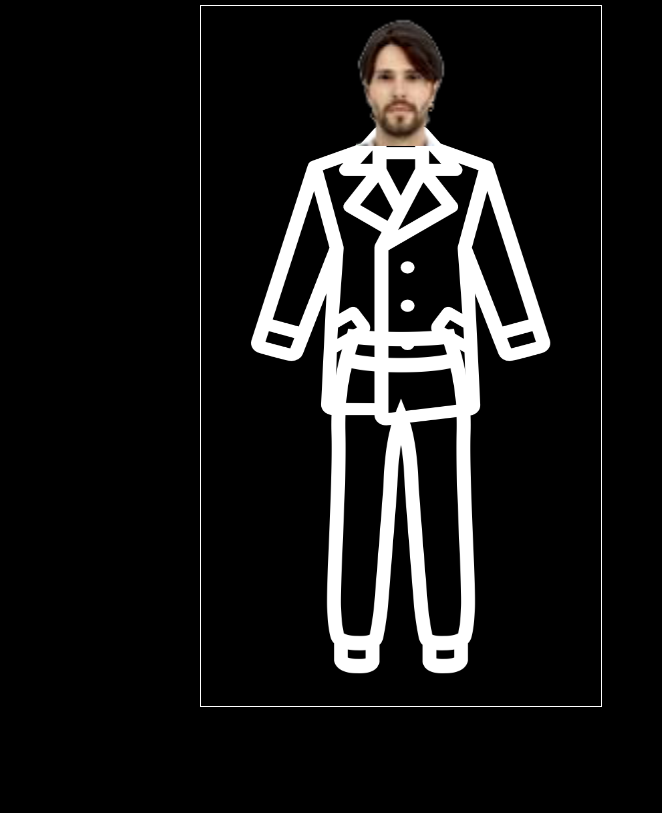
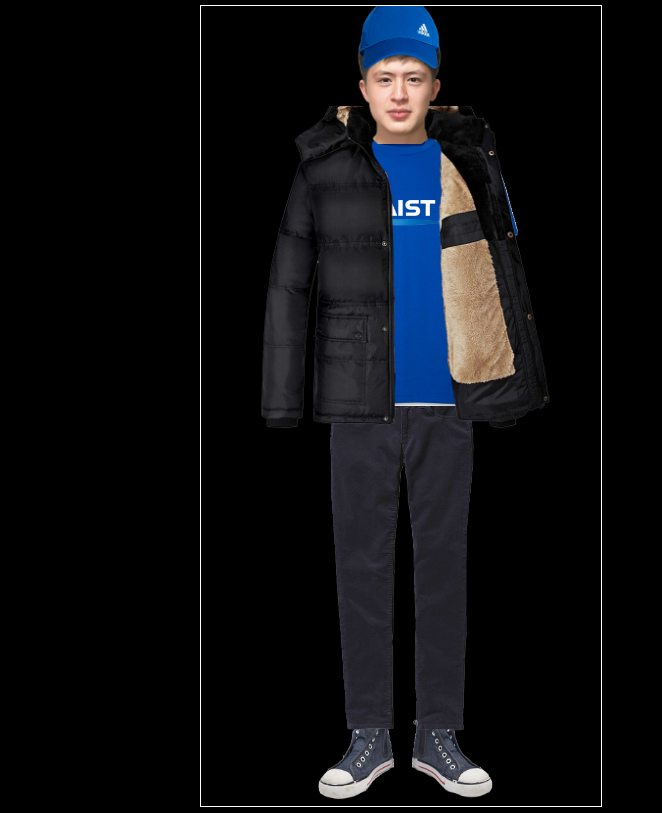
Before and after one commit to KAIST-CS408E/mirror_interface, a plain HTML site: page wardrobe/wardrobe_select.html in a window 1280 px wide. Shown: the part 51-864 px from the top of the page, without its empty margins (0-662 px from the left). Before the commit the page ends 800 px from the top, so only its background shows below. Drawn offline with Linux system fonts and the light colour scheme.

Commit message:
wardrobe in progress

```diff
--- a/wardrobe/wardrobe_select.html
+++ b/wardrobe/wardrobe_select.html
@@ -23,24 +23,7 @@
 
 
     <h1>Model</h1>
-<!--     <div class="container main-window">
-      <br>
-      <br>
-      <div class="row">
-        <div class="col-md-12 col-sm-12"><h1>My Wardrobe</h1></div>
-      </div>
-      <br><br>
-      <div class="row align-middle">
-        <div class="col-md-12 col-sm-12">
-          <div class="wdb-nav-card">
-          </div>
 
-        </div>
-
-      </div>
-
-    </div>
- -->
     <canvas id="viewport"></canvas>
 
 
@@ -50,37 +33,71 @@
       var canvas = document.getElementById('viewport'),
       context = canvas.getContext('2d');
       canvas.width = 400;
-      canvas.height = 700;
+      canvas.height = 800;
 
-      // watch = new Image(300, 300);
-      // watch.src = 'ninja-slider/img/watch.png';
-      // watch.onload = function(){
-      //   context.drawImage(this, 0, 0, 300, 300);
-      // }
 
-      pants = new Image(150, 300);
-      pants.src = 'ninja-slider/img/pants.png';
-      pants.onload = function(){
-        context.drawImage(this, 125, 320, 150, 350);
+
+      //cap of person
+
+
+
+
+      function wear_pants() {
+        pants = new Image(175, 350);
+        pants.src = '../images/wardrobe/new_clothes/pants.png';
+        pants.onload = function(){
+          context.drawImage(this, 113, 375, 175, 350);
+          wear_shirt();
+        }
       }
 
-      // shirt = new Image(200, 200);
-      // shirt.src = 'ninja-slider/img/shirt.png';
-      // shirt.onload = function(){
-      //   context.drawImage(this, 0, 0, 300, 300);
-      // }
-
-      coat = new Image(300, 340);
-      coat.src = 'ninja-slider/img/coat.png';
-      coat.onload = function(){
-        context.drawImage(this, 50, 120, 300, 300);
+      function wear_shirt() {
+        shirt = new Image(275, 275);
+        shirt.src = '../images/wardrobe/new_clothes/shirt.png';
+        shirt.onload = function(){
+          this.zIndex = 1000;
+          context.drawImage(this, 62, 125, 275, 275);
+          wear_coat();
+        }
       }
 
-      head = new Image(90, 130);
-      head.src = 'ninja-slider/img/head.png';
-      head.onload = function(){
-        context.drawImage(this, 155, 10, 90, 130);
+      function wear_coat() {
+        coat = new Image(325, 325);
+        coat.src = '../images/wardrobe/new_clothes/coat.png';
+        coat.onload = function(){
+          context.drawImage(this, 37, 100, 325, 325);
+          wear_head();
+        }
       }
+
+      function wear_head() {
+        head = new Image(100, 100);
+        head.src = '../images/wardrobe/new_clothes/head.png';
+        head.onload = function(){
+          context.drawImage(this, 137, 13, 125, 125);
+          wear_cap();
+        }
+      }
+
+      function wear_cap() {
+        cap_hat = new Image(125, 75);
+        cap_hat.src = '../images/wardrobe/new_clothes/cap.png';
+        cap_hat.onload = function(){
+          context.drawImage(this, 135, -12, 125, 75);
+        }
+      }
+
+      function wear_shoes() {
+        shoe = new Image(175, 100);
+        shoe.src = '../images/wardrobe/new_clothes/shoe.png';
+        shoe.onload = function(){
+          context.drawImage(this, 117, 700, 175, 100);
+          wear_pants();
+        }
+      }
+
+      wear_shoes();
+
 
 
 
```
Also changed, not shown: wardrobe/untitled.html (added, +37 -0 lines), images/wardrobe/new_clothes/cap.png (added), images/wardrobe/new_clothes/coat.png (added), images/wardrobe/new_clothes/head.png (added), images/wardrobe/new_clothes/pants.png (added), images/wardrobe/new_clothes/shirt.png (added), images/wardrobe/new_clothes/shoe.png (added).
